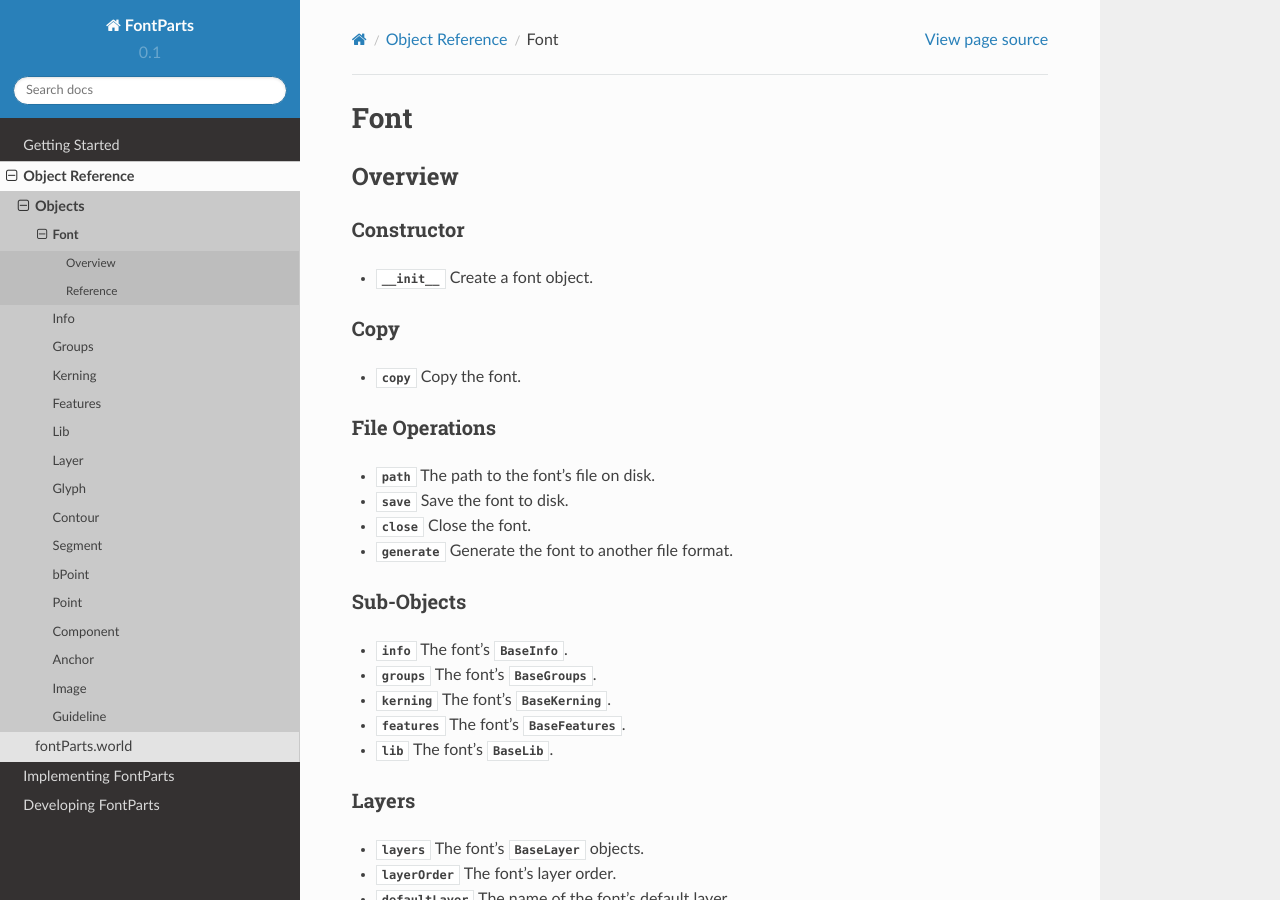
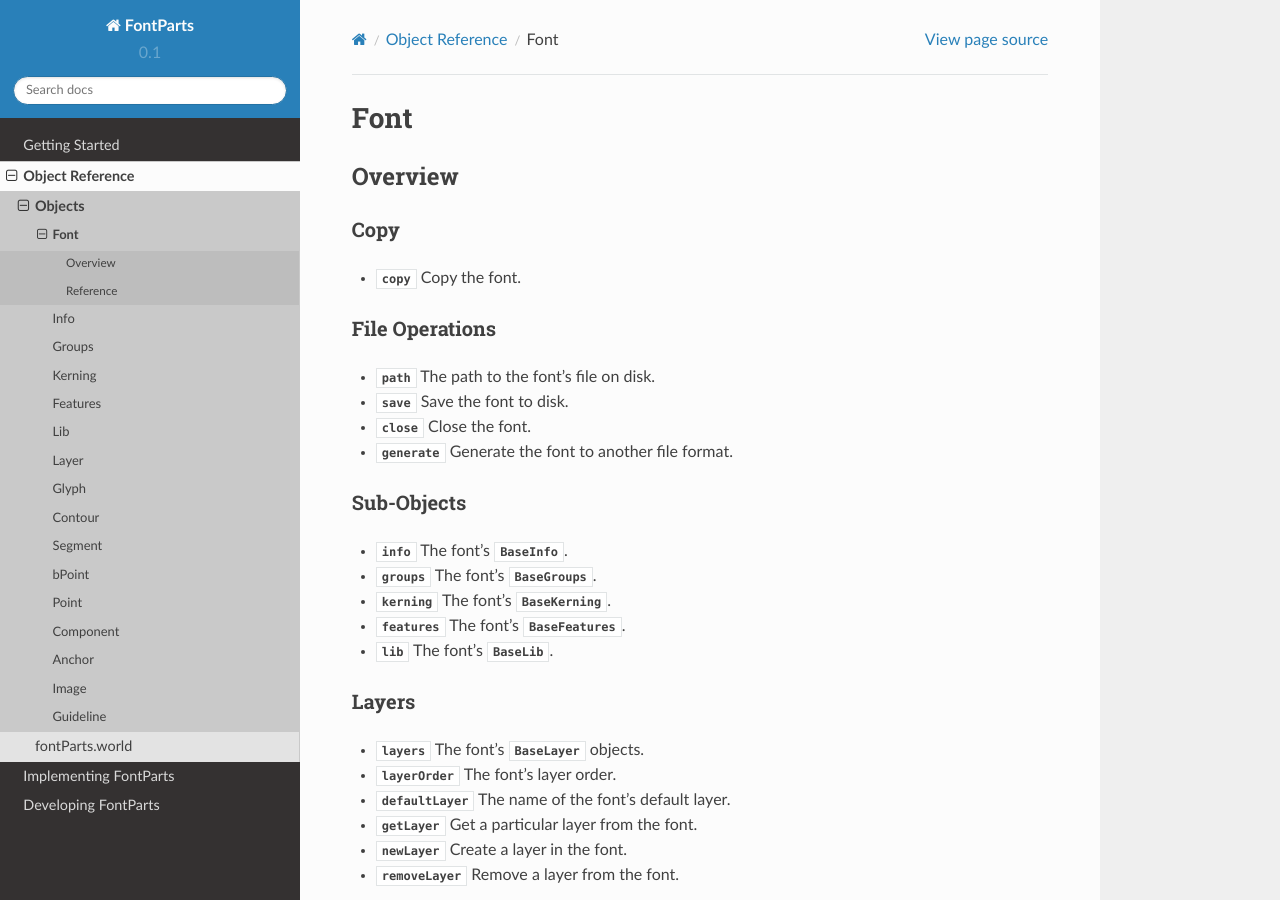
Before and after one commit to sambacha/fontParts, a Sphinx documentation site: the page built from documentation/source/objects/font.rst, in a window 1280 px wide and 900 px high. Built offline with Sphinx 7.4.7 and the Read the Docs theme 2.0.0, drawn with Linux system fonts in a browser that asks for light colours.

Commit message:
Use both class and __init__ docstrings.

```diff
--- a/documentation/source/conf.py
+++ b/documentation/source/conf.py
@@ -83,6 +83,7 @@
 ]
 
 autodoc_member_order = 'bysource'
+autoclass_content = 'both'
 
 # Add any paths that contain templates here, relative to this directory.
 templates_path = ['_templates']
--- a/documentation/source/objects/font.rst
+++ b/documentation/source/objects/font.rst
@@ -8,12 +8,6 @@
 ********
 Overview
 ********
-
-
-Constructor
-===========
-
-* :attr:`~BaseFont.__init__` Create a font object.
 
 Copy
 ====
@@ -101,7 +95,6 @@
 
 .. autoclass:: BaseFont
 
-	.. automethod:: BaseFont.__init__
 	.. autoattribute:: BaseFont.defaultLayer
 	.. autoattribute:: BaseFont.features
 	.. autoattribute:: BaseFont.glyphOrder
```
